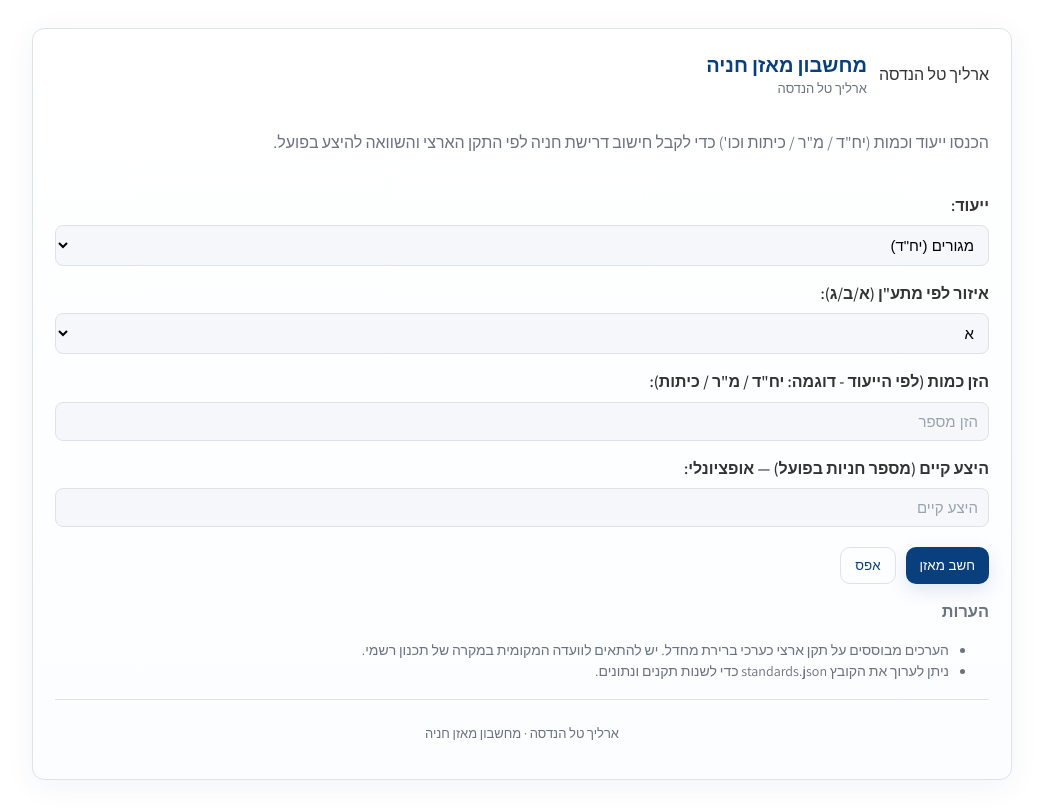
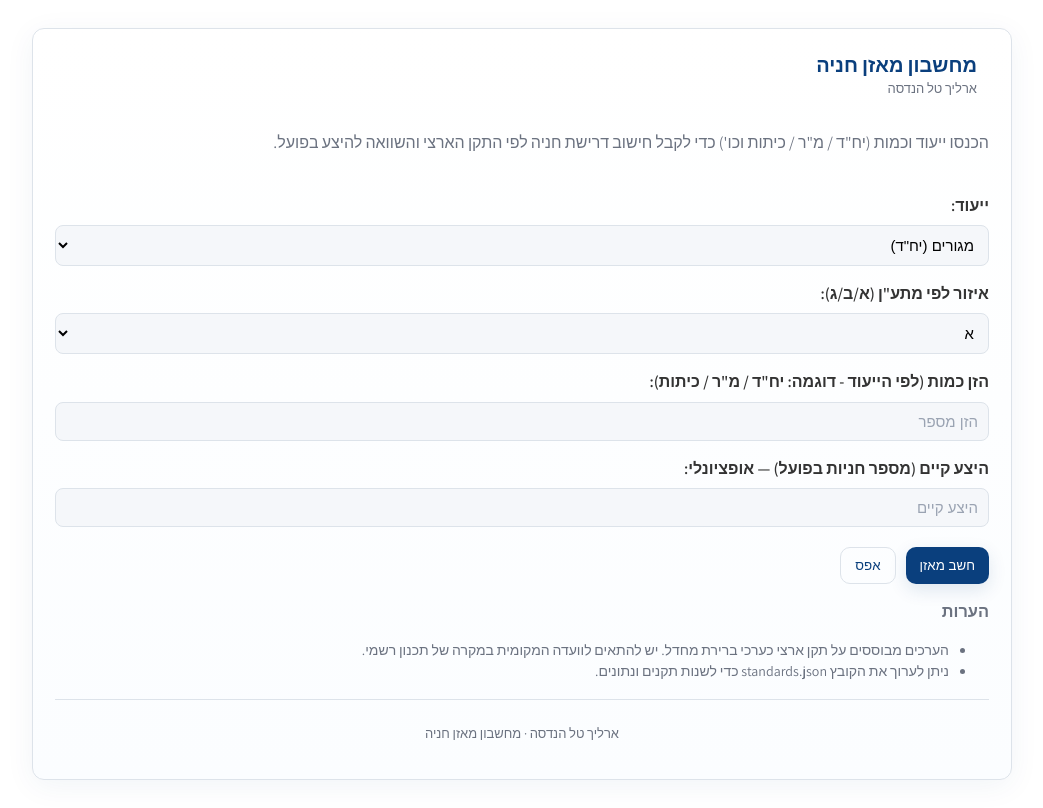
Before and after one commit to erlichtaloffice/erlichEngineers, a plain HTML site: page index.html in a window 1280 px wide. Shown: the whole page, without its empty margins (118-1161 px from the left). Drawn offline with Linux system fonts and the light colour scheme.

Commit message:
Update index.html

```diff
--- a/index.html
+++ b/index.html
@@ -11,7 +11,7 @@
   <div class="container">
     <header class="site-header">
       <div class="brand">
-       <div class="logo-text">ארליך טל הנדסה</div>
+       <div class="logo-text"> </div>
         <div class="brand-text">
           <h1>מחשבון מאזן חניה</h1>
           <p class="brand-sub">ארליך טל הנדסה</p>
```
